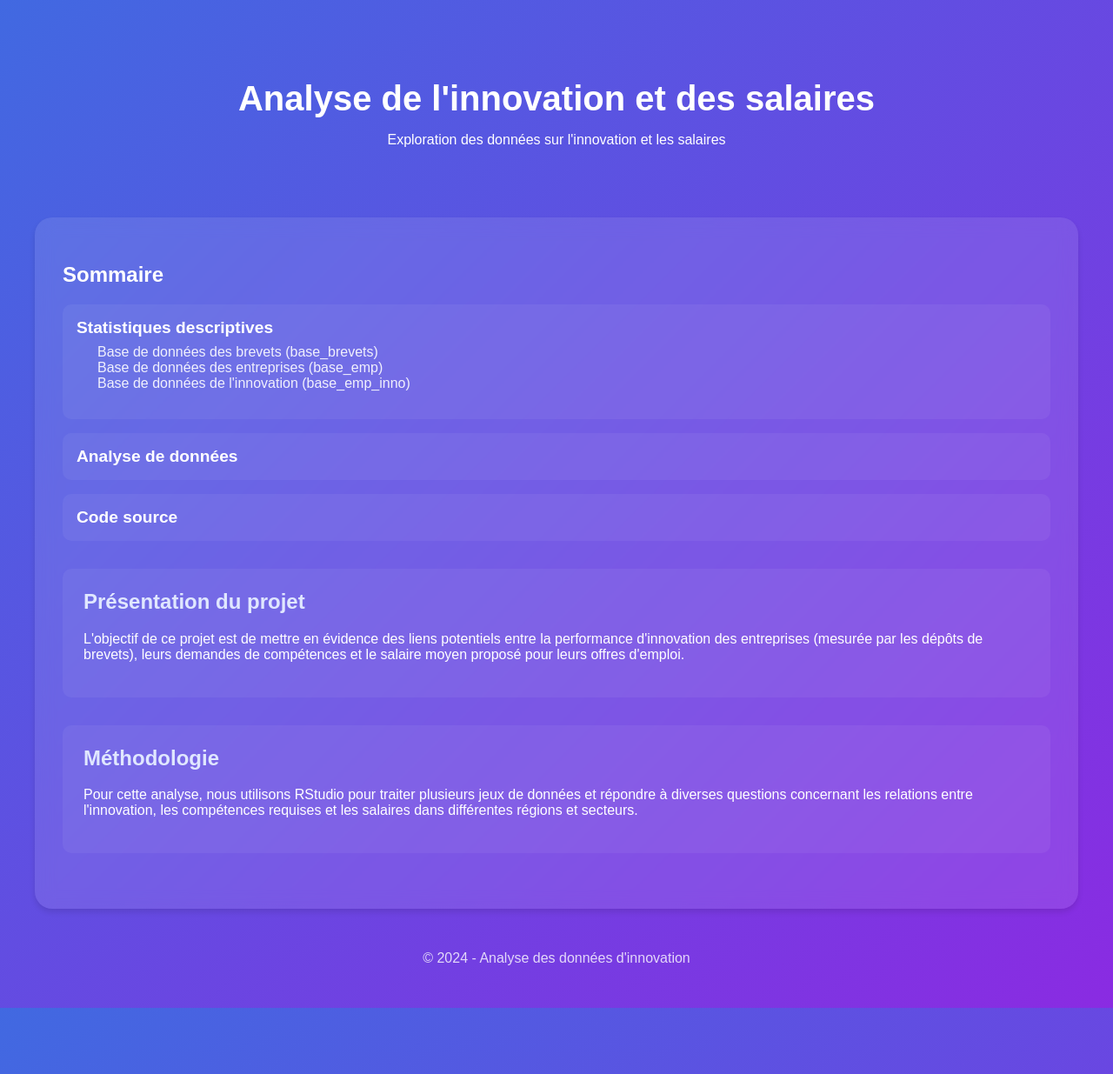
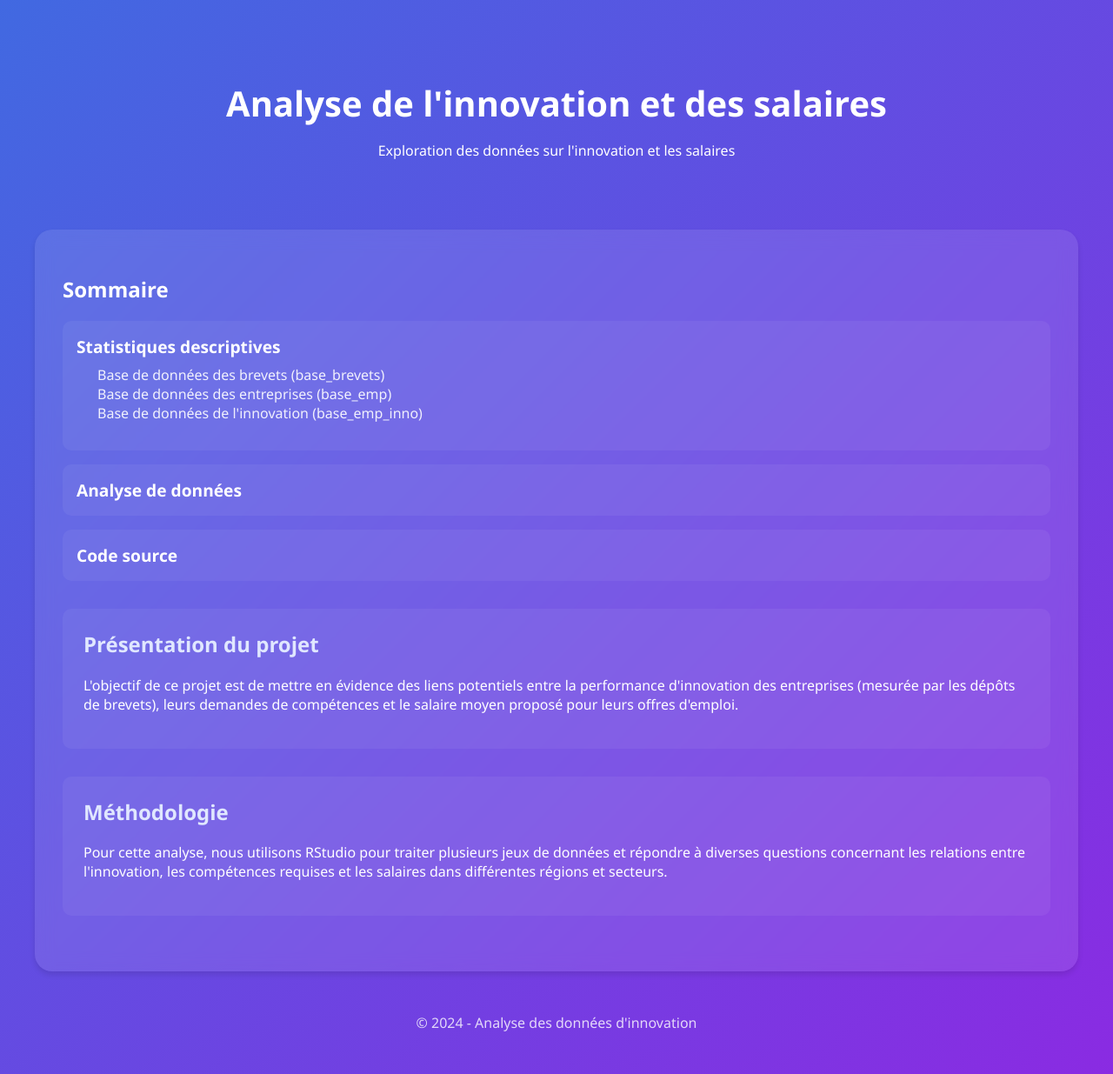
Before and after one commit to SebastienH422/ProjetR.smams, a Jekyll site: the page index.html, which Jekyll copies as it is, in a window 1280 px wide. Shown: the whole page at 87% size. Built offline with Jekyll 4.4.1, drawn with Linux system fonts in a browser that asks for light colours.

Commit message:
Update index.html

```diff
--- a/index.html
+++ b/index.html
@@ -9,7 +9,7 @@
             margin: 0;
             padding: 0;
             min-height: 100vh;
-            font-family: Arial, sans-serif;
+            font-family: Segoe UI, sans-serif;
             background: linear-gradient(135deg, #4169E1 0%, #8A2BE2 100%);
             color: white;
         }
```
